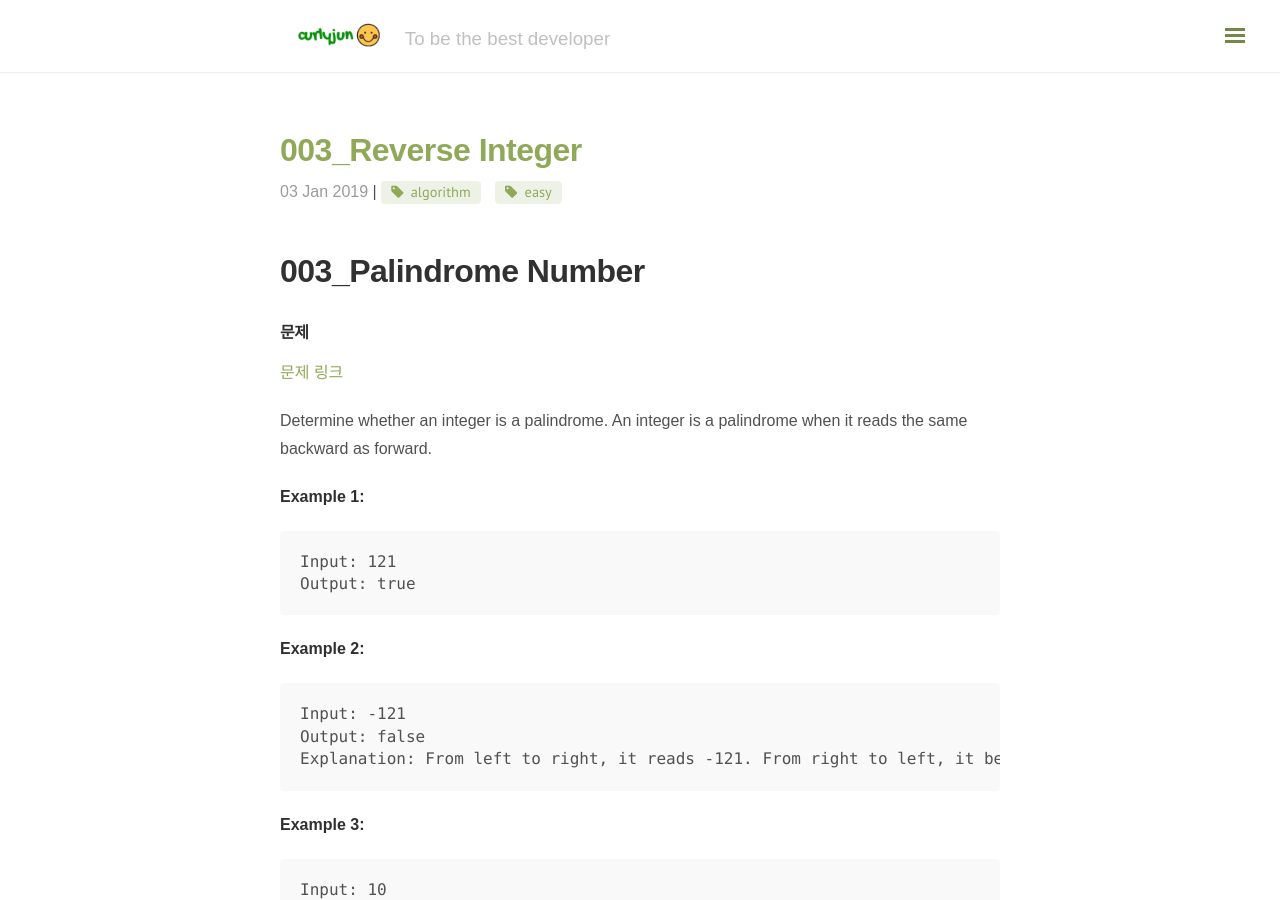
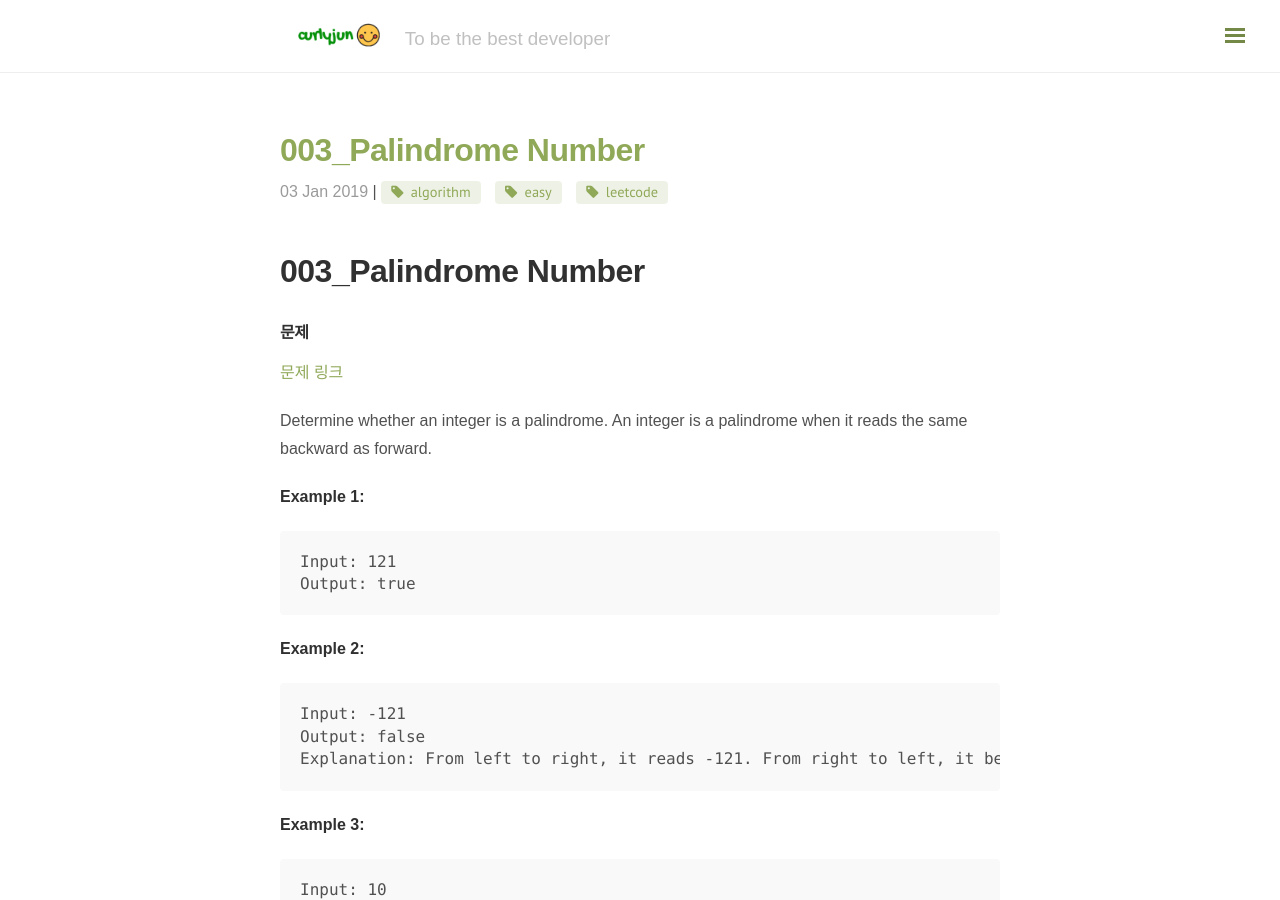
Before and after one commit to curlyjun/legacy__blog, a Jekyll site: the page built from _posts/Algorithm/2019-01-03-Palindrome-Number.md, in a window 1280 px wide and 900 px high. Built offline with Jekyll 4.4.1, drawn with Linux system fonts in a browser that asks for light colours; nearby versions of some CDN libraries; comment, search, counter and statistics services are not loaded.

Commit message:
add tags

```diff
--- a/_posts/Algorithm/2019-01-03-Palindrome-Number.md
+++ b/_posts/Algorithm/2019-01-03-Palindrome-Number.md
@@ -1,8 +1,8 @@
 ---
 layout: post
-title: 003_Reverse Integer
+title: 003_Palindrome Number
 category: Algorithm
-tags: algorithm easy
+tags: algorithm easy leetcode
 comments: true
 
 ---
```
Also changed, not shown: _posts/Algorithm/2019-01-01-Two-Sum.md (+1 -1 lines), _posts/Algorithm/2019-01-02-Reverse-Integer.md (+1 -1 lines).
